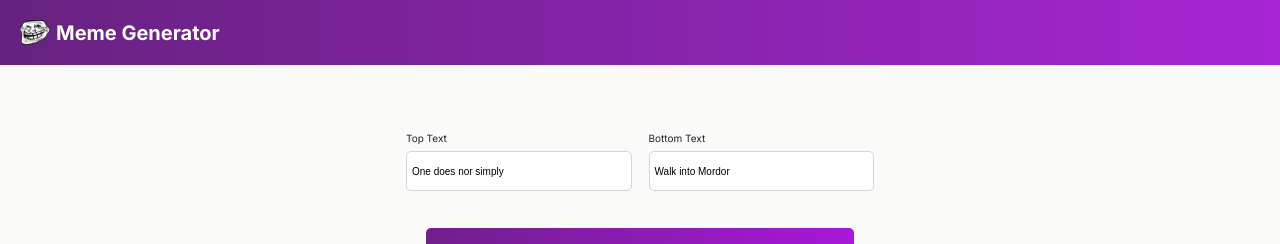
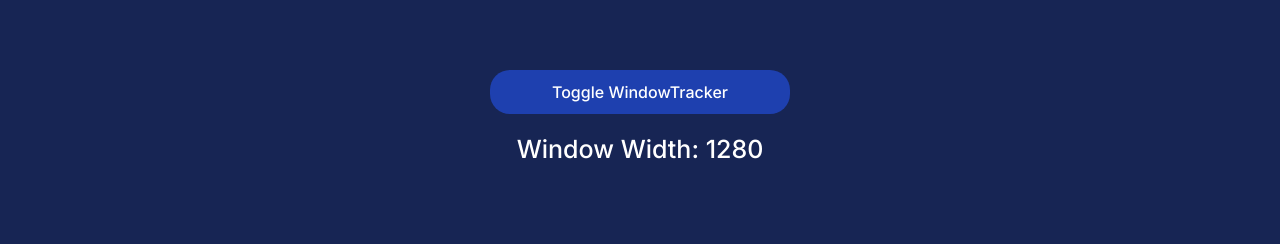
Before and after one commit to saadhinnafiz/learning-react, a React (Vite) app: page / in a window 1280 px wide. Shown: the top 244 px of the page. Built offline with nearby package versions, Linux system fonts and the light colour scheme; no server answers.

Commit message:
feat: add window tracker exercise with useEffect resize listener

```diff
--- a/src/App.tsx
+++ b/src/App.tsx
@@ -1,2 +1,2 @@
-import Exercise from "./exercises/meme-generator";
+import Exercise from "./exercises/window-tracker";
 export default Exercise;
--- /dev/null
+++ b/src/exercises/window-tracker/components/WindowTracker.tsx
@@ -0,0 +1,13 @@
+import { useState, useEffect } from "react";
+
+export default function WindowTracker() {
+  const [windowWidth, setWindowWidth] = useState(window.innerWidth);
+
+  useEffect(() => {
+    window.addEventListener("resize", function () {
+      setWindowWidth(window.innerWidth);
+    });
+  }, []);
+
+  return <h1>Window Width: {windowWidth}</h1>;
+}
--- /dev/null
+++ b/src/exercises/window-tracker/index.tsx
@@ -0,0 +1,19 @@
+import { useState } from "react";
+import WindowTracker from "./components/WindowTracker.tsx";
+
+export default function Main() {
+  const [show, setShow] = useState(true);
+
+  function toggle() {
+    setShow((prevShow) => !prevShow);
+  }
+
+  return (
+    <div className="window-tracker-page">
+      <main className="window-tracker-container">
+        <button onClick={toggle}>Toggle WindowTracker</button>
+        {show && <WindowTracker />}
+      </main>
+    </div>
+  );
+}
--- a/src/index.css
+++ b/src/index.css
@@ -996,3 +996,45 @@ main {
 .meme .bottom {
   bottom: 0;
 }
+
+/* Window Tracker Exercise */
+
+.window-tracker-page {
+  background-color: #172554;
+  color: white;
+  min-height: 100vh;
+  padding: 2rem;
+}
+
+.window-tracker-container {
+  display: flex;
+  flex-direction: column;
+  align-items: center;
+}
+
+.window-tracker-container button {
+  border: none;
+  border-radius: 20px;
+  padding: 1rem;
+  cursor: pointer;
+  background-color: #1e40af;
+  color: white;
+  font-size: 1.6rem;
+  font-weight: 500;
+  width: 100%;
+  max-width: 300px;
+  margin-bottom: 2rem;
+}
+
+.window-tracker-container button:hover {
+  background-color: #1d4ed8;
+}
+
+.window-tracker-container button:active {
+  transform: scale(0.97);
+}
+
+.window-tracker-container h1 {
+  text-align: center;
+  margin-bottom: 2rem;
+}
```
